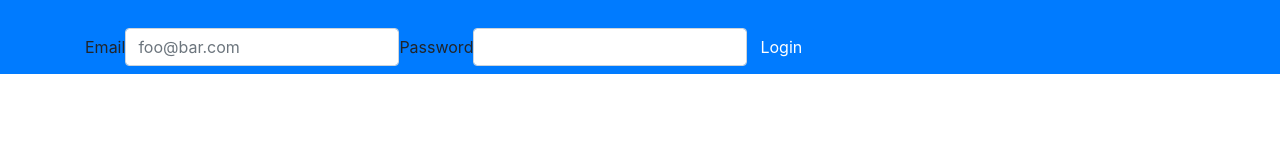
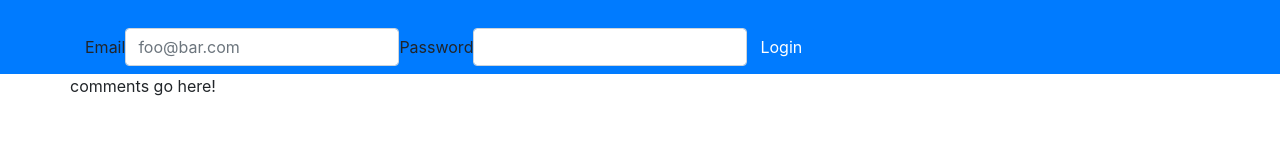
Before and after one commit to FultonG/CEN4010, a React (Create React App) app in the folder client/: page /CommentsForm in a window 1280 px wide. Shown: the top 164 px of the page. Built offline with nearby package versions, Linux system fonts and the light colour scheme.

Commit message:
CommentsForm
we will show all comments here

```diff
--- a/client/src/App.js
+++ b/client/src/App.js
@@ -8,6 +8,7 @@ import PrivateRoute from "./components/PrivateRoute";
 import CreateBookForm from "./components/book_management/CreateBookForm";
 import BookDetailsForm from "./components/book_management/BookDetailsForm";
 import BooksByAuthor from "./components/book_management/BooksByAuthor";
+import CommentsForm from "./components/book_management/CommentsForm";
 import WishList from "./components/WishList/WishList";
 import API from "./utils/API";
 
@@ -31,6 +32,7 @@ function App() {
             <Route path="/register" component={CreateAccountForm}/>
             <Route path="/CreateBookForm" component={CreateBookForm}/>
             <Route path="/BooksByAuthor" component={BooksByAuthor}/>
+            <Route path="/CommentsForm" component={CommentsForm}/>
             <Route path="/BookDetailsForm" component={() => <BookDetailsForm userEmail={Auth.getProfile().username} wishListChange={handleWishListChange} ></ BookDetailsForm>}/>
             <PrivateRoute path="/editProfile" component={() => <EditProfileComponent userEmail={Auth.getProfile().username}/>}/>
             <PrivateRoute path="/WishList" component={() => <WishList userEmail={Auth.getProfile().username}/>}/>
--- a/client/src/components/book_management/BookDetailsForm.js
+++ b/client/src/components/book_management/BookDetailsForm.js
@@ -111,7 +111,10 @@ function BookDetailsForm(props) {
                                      <center>
                                        <textarea rows="3" cols="50" ></textarea>
                                          <div style={{paddingTop: "1%" }}>
-                                           <Button variant="primary" disabled={!ifPurchased} size="sm" type="submit">&nbsp;&nbsp;&nbsp;&nbsp;Submit&nbsp;&nbsp;&nbsp;&nbsp;</Button>
+                                           <Button variant="primary" disabled={!ifPurchased} size="sm" type="submit">&nbsp;&nbsp;Submit comment&nbsp;&nbsp;</Button>
+                                         </div>
+                                         <div style={{paddingTop: "1%" }}>
+                                         <Link to={{pathname: '/CommentsForm'}}>Show all Comments</Link>
                                          </div>
                                      </center>
                                   </div>
--- a/client/src/components/book_management/BooksByAuthor.js
+++ b/client/src/components/book_management/BooksByAuthor.js
@@ -62,10 +62,6 @@ class BooksByAuthor extends React.Component {
                                                 <p> Price: {books.price} </p>
                                                 <p> Genre: {books.genre} </p>
                                                 <p> Description: {books.description} </p>
-                                                <Button variant="primary" size="sm"
-                                                        onClick={() => {}}>
-                                                    Add to wishlist
-                                                </Button>
                                             </div>
                                         </section>
                                     </div>
--- /dev/null
+++ b/client/src/components/book_management/CommentsForm.js
@@ -0,0 +1,16 @@
+import React, { useState, useEffect } from "react";
+import API from "../../utils/API";
+import { Container, Card, Row, Col, Dropdown, DropdownButton, Button } from "react-bootstrap";
+
+function CommentsForm(props) {
+
+    return (
+        <Container>
+            <Row>
+                comments go here!
+            </Row>
+        </Container>
+    )
+}
+
+export default CommentsForm;
```
